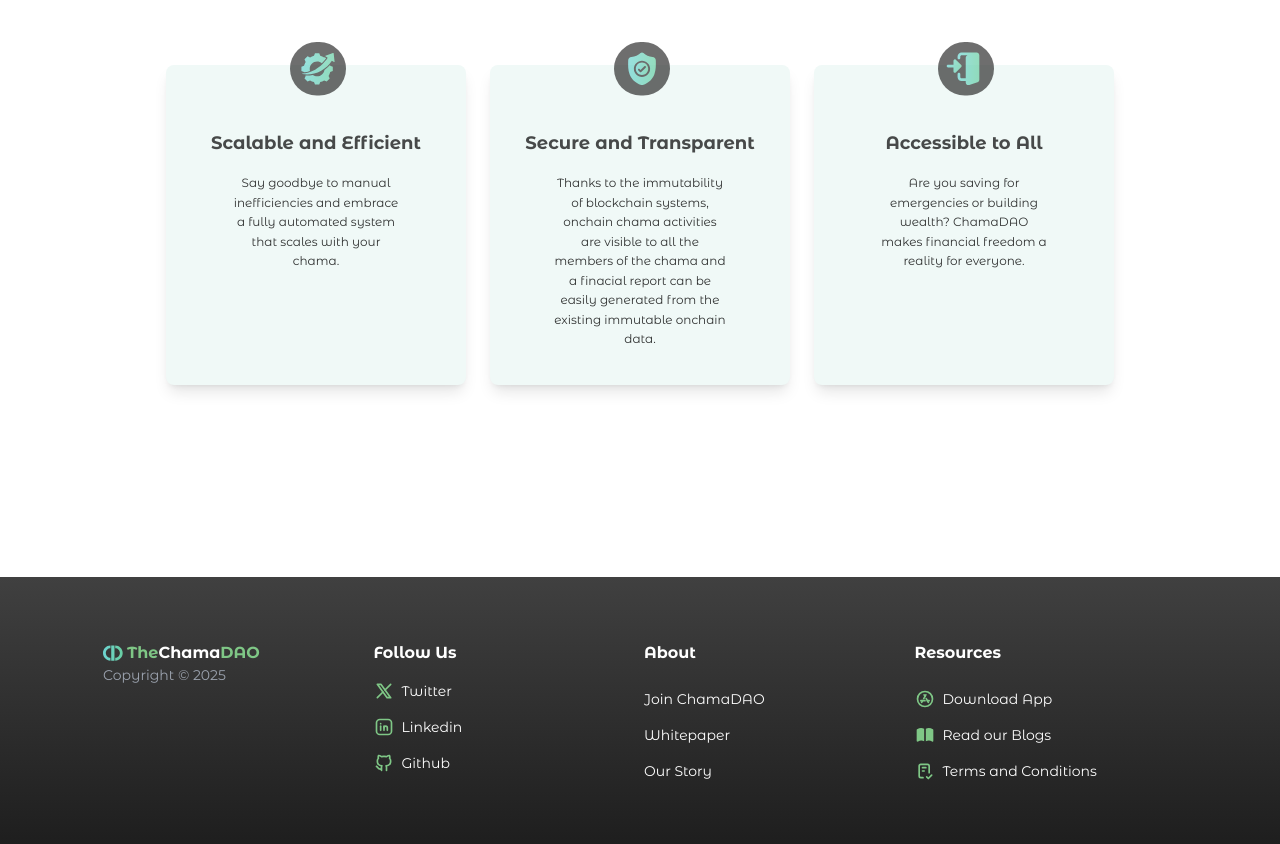
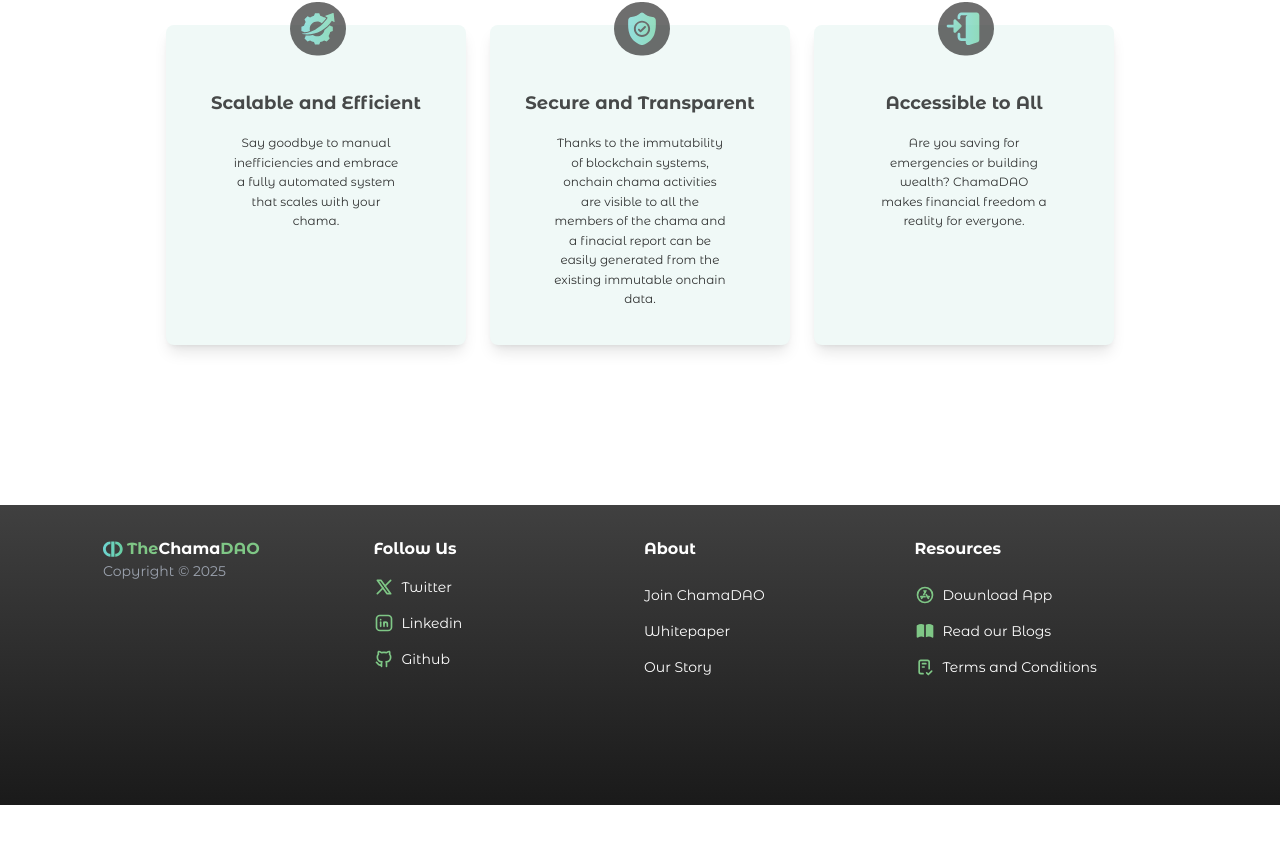
Before and after one commit to divin3circle/home-chamadao-, a React (Vite) app: page /invest in a window 1280 px wide. Shown: the part 760-1604 px from the top of the page. After the commit the page ends 1565 px from the top, so only its background shows below. Built offline with nearby package versions, Linux system fonts and the light colour scheme.

Commit message:
style: adjust Footer height, clean up Navbar links, and refine Invest page layout

```diff
--- a/src/components/Footer.tsx
+++ b/src/components/Footer.tsx
@@ -9,8 +9,8 @@
 
 function Footer() {
   return (
-    <div className="h-[300px] bg-gradient-to-b from-[#404040] to-[#1A1A1A] mt-8 pt-16 md:pt-8 ">
-      <div className="max-w-[1090px] my-0 mx-auto grid grid-cols-2 md:grid-cols-4 content-center px-2 gap-2 mt-8">
+    <div className="md:h-[300px] h-[350px] pt-12 bg-gradient-to-b from-[#404040] to-[#1A1A1A] md:pt-8 ">
+      <div className="max-w-[1090px] my-0 mx-auto grid grid-cols-2 md:grid-cols-4 content-center px-2 gap-2">
         <div className="flex flex-col">
           <div className="flex items-center">
             <img
--- a/src/components/Navbar.tsx
+++ b/src/components/Navbar.tsx
@@ -93,12 +93,7 @@
           >
             Contact Us
           </Link>
-          <Link
-            to="/contact"
-            className="font-semibold text-lg hover:border-b-2 border-[#7FC786] transition-all cursor-pointer"
-          >
-            Contact Us
-          </Link>
+
           <Link
             className="font-semibold text-lg hover:border-b-2 border-[#7FC786] transition-all cursor-pointer"
             to="/invest"
--- a/src/pages/Invest.tsx
+++ b/src/pages/Invest.tsx
@@ -56,7 +56,7 @@
         <Navbar />
       </div>
       <section className="pb-32 max-w-[1240px] mx-auto my-0">
-        <div className="modal-box flex flex-col md:flex-row md:gap-4 w-full md:w-[80%] mx-auto my-0 mb-24 mt-32">
+        <div className="modal-box flex flex-col md:flex-row md:gap-4 w-full md:w-[80%] mx-auto my-0 mb-14 mt-32">
           <div className="flex flex-col flex-3 items-center justify-center md:w-[40%] bg-gradient-to-b from-[#89D3DC] to-[#7FC786]">
             <img
               src="/invest.svg"
```
